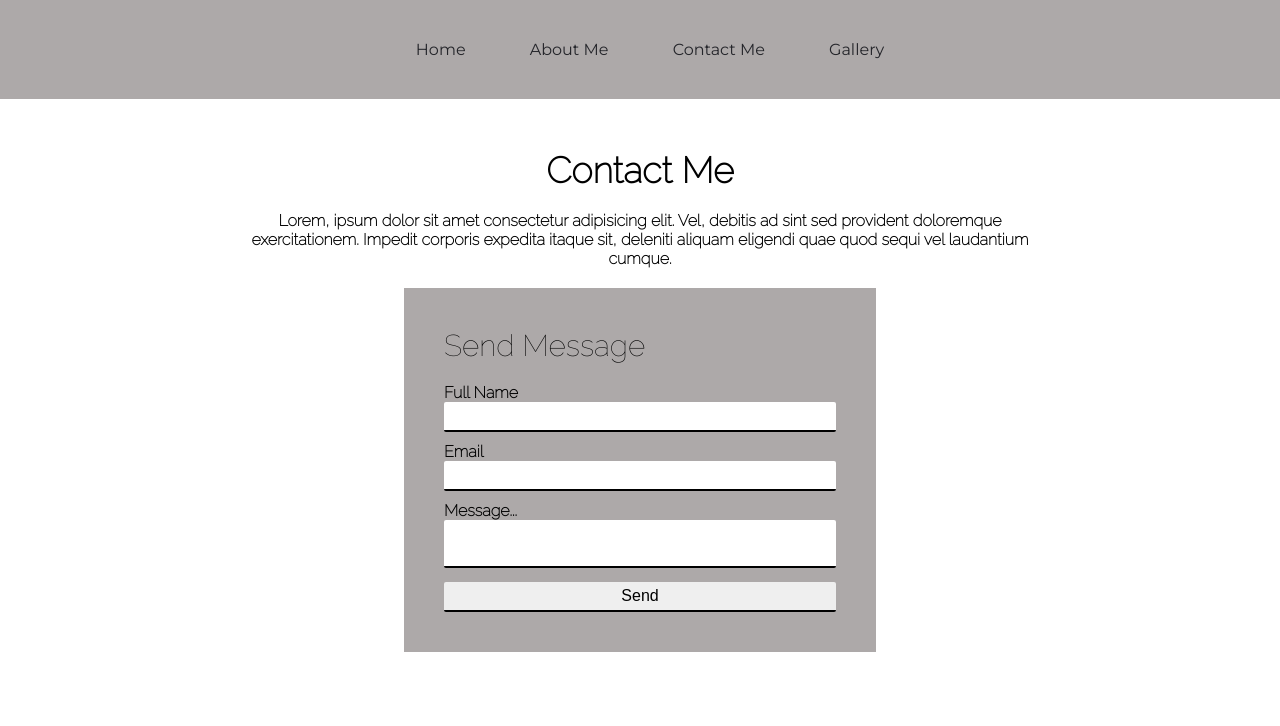
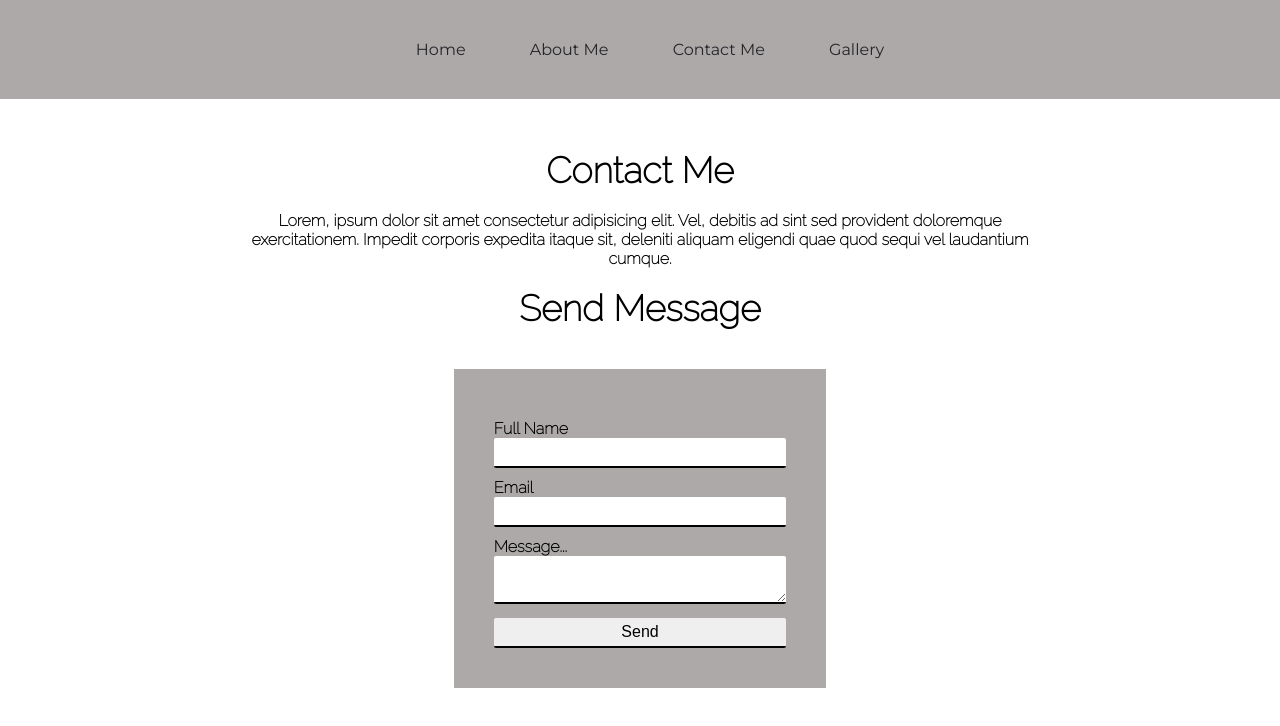
Before and after one commit to arshilriazz/html-css-assignment, a plain HTML site: page contactme.html in a window 1280 px wide. Drawn offline with Linux system fonts and the light colour scheme.

Commit message:
contact me

```diff
--- a/contactme.css
+++ b/contactme.css
@@ -35,24 +35,21 @@ h2 {
 }
 
 .contactForm {
-    width: 40%;
+    width: auto;
     padding: 40px;
     background-color: rgb(173, 169, 169);
 }
 
-.contactForm h2 {
-    font-size: 30px;
-    font-weight: 500;
-}
 
 .contactForm .inputBox {
     position: relative;
-    width: 100%;
+    width: auto;
     margin-top: 10px;
 }
 
 .contactForm .inputBox textarea,
 .contactForm .inputBox input {
+    display: inline-flexbox;
     width: 100%;
     padding: 5px 0;
     font-size: 16px;
@@ -60,7 +57,7 @@ h2 {
     border-radius: 2px;
     border-bottom: 2px solid black;
     outline: none;
-    resize: none;
+    resize: both;
 }
 
 label {
--- a/contactme.html
+++ b/contactme.html
@@ -25,11 +25,13 @@
         <p>Lorem, ipsum dolor sit amet consectetur adipisicing elit.
             Vel, debitis ad sint sed provident doloremque exercitationem.
             Impedit corporis expedita itaque sit,
-            deleniti aliquam eligendi quae quod sequi vel laudantium cumque.</p>
+            deleniti aliquam eligendi quae quod sequi vel laudantium cumque.
+        </p>
+        <br>
+        <h2>Send Message</h2>
     </div>
     <div class="contactForm">
         <form>
-            <h2>Send Message</h2>
             <div class="inputBox">
                 <label for="fName">Full Name</label>
                 <input id="fName" type="text" required="required">
```
